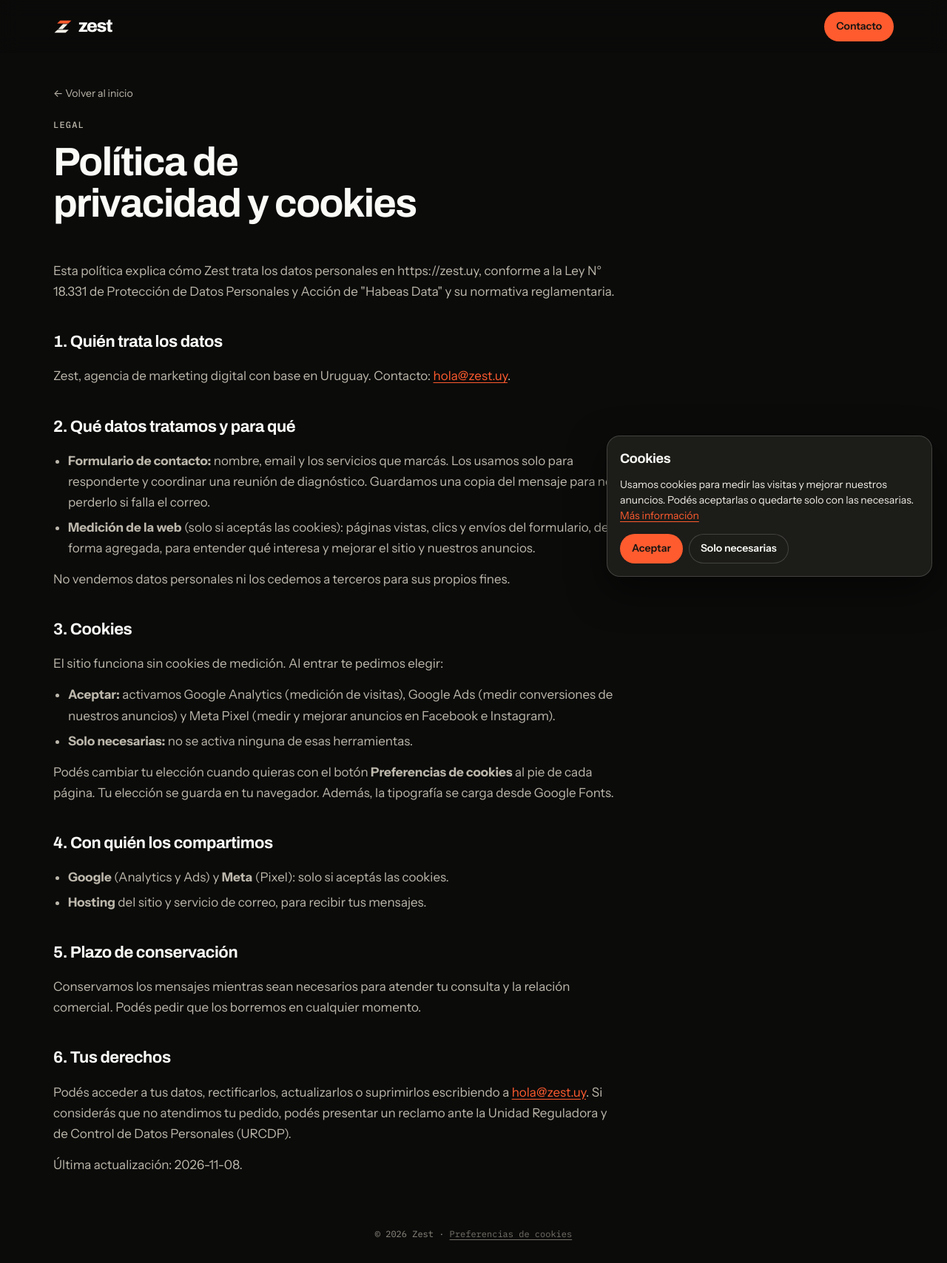
After one commit to julian-raviolo/zest-uy, a PHP site: page /privacidad.php in a window 1280 px wide. The commit adds this page. Shown: the whole page at 74% size. Run offline with PHP 8.4, Linux system fonts and the light colour scheme; some libraries are stand-ins or nearby versions.

Commit message:
Página de privacidad y cookies; el aviso y el pie la enlazan
Co-Authored-By: Claude Sonnet 5.5 <noreply@anthropic.com>
Claude-Session: https://claude.ai/code/session_01AiH1qMyAXtsUhdCMiFVeaz

```diff
--- a/assets/css/styles.css
+++ b/assets/css/styles.css
@@ -565,3 +565,5 @@ html:not(.js) .art .a-draw { stroke-dashoffset: 0; }
 .footer__cookies { font: inherit; font-size: inherit; color: inherit; background: none; border: 0; padding: 0; cursor: pointer; text-decoration: underline; text-underline-offset: 3px; opacity: .8; }
 .footer__cookies:hover { opacity: 1; }
 .footer__cookies:focus-visible { outline: 2px solid var(--orange); outline-offset: 3px; }
+
+.cookies__text a { color: var(--orange); text-decoration: underline; text-underline-offset: 3px; }
--- a/includes/config.php
+++ b/includes/config.php
@@ -16,7 +16,7 @@ return [
         'ga_id'       => 'G-32FKG83YS7',               // Google Analytics 4 (vacío = no se carga)
         'ads_id'      => 'AW-16762086803',             // Google Ads (vacío = no se carga)
         'pixel_id'    => '1078894170591120',           // Meta Pixel (vacío = no se carga)
-        'updated'     => '2026-10-30',                  // fecha de la última actualización del contenido
+        'updated'     => '2026-11-08',                  // fecha de la última actualización del contenido
     ],
 
     // Datos de contacto
--- /dev/null
+++ b/partials/cookies.php
@@ -0,0 +1,8 @@
+<div class="cookies" id="cookies" role="dialog" aria-labelledby="cookies-title" aria-describedby="cookies-text" hidden>
+  <p class="cookies__title" id="cookies-title">Cookies</p>
+  <p class="cookies__text" id="cookies-text">Usamos cookies para medir las visitas y mejorar nuestros anuncios. Podés aceptarlas o quedarte solo con las necesarias. <a href="privacidad.php">Más información</a></p>
+  <div class="cookies__btns">
+    <button type="button" class="btn btn--sm" data-cookies="granted">Aceptar</button>
+    <button type="button" class="btn btn--sm btn--ghost" data-cookies="denied">Solo necesarias</button>
+  </div>
+</div>
--- /dev/null
+++ b/partials/tags.php
@@ -0,0 +1,38 @@
+<?php /* Etiquetas de medición (Google y Meta). Esperan $site. Respetan el consentimiento de cookies. */ ?>
+<?php $gtagIds = array_values(array_filter([$site['ga_id'] ?? '', $site['ads_id'] ?? ''])); ?>
+<?php if ($gtagIds): ?>
+<!-- Google tag (gtag.js): Analytics + Ads -->
+<script async src="https://www.googletagmanager.com/gtag/js?id=<?= e($gtagIds[0]) ?>"></script>
+<script>
+  window.dataLayer = window.dataLayer || [];
+  function gtag(){dataLayer.push(arguments);}
+  // Consentimiento: todo negado hasta que la persona acepta (se recuerda en este navegador).
+  gtag('consent', 'default', { analytics_storage: 'denied', ad_storage: 'denied', ad_user_data: 'denied', ad_personalization: 'denied', wait_for_update: 500 });
+  try { if (localStorage.getItem('zest_cookies') === 'granted') gtag('consent', 'update', { analytics_storage: 'granted', ad_storage: 'granted', ad_user_data: 'granted', ad_personalization: 'granted' }); } catch (e) {}
+  gtag('js', new Date());
+<?php foreach ($gtagIds as $gid): ?>
+  gtag('config', '<?= e($gid) ?>');
+<?php endforeach; ?>
+</script>
+<?php endif; ?>
+<?php if (!empty($site['pixel_id'])): ?>
+<!-- Meta Pixel Code -->
+<script>
+!function(f,b,e,v,n,t,s)
+{if(f.fbq)return;n=f.fbq=function(){n.callMethod?
+n.callMethod.apply(n,arguments):n.queue.push(arguments)};
+if(!f._fbq)f._fbq=n;n.push=n;n.loaded=!0;n.version='2.0';
+n.queue=[];t=b.createElement(e);t.async=!0;
+t.src=v;s=b.getElementsByTagName(e)[0];
+s.parentNode.insertBefore(t,s)}(window, document,'script',
+'https://connect.facebook.net/en_US/fbevents.js');
+var ck; try { ck = localStorage.getItem('zest_cookies'); } catch (e) {}
+fbq('consent', ck === 'granted' ? 'grant' : 'revoke');
+fbq('init', '<?= e($site['pixel_id']) ?>');
+fbq('track', 'PageView');
+</script>
+<noscript><img height="1" width="1" style="display:none" alt=""
+src="https://www.facebook.com/tr?id=<?= e($site['pixel_id']) ?>&amp;ev=PageView&amp;noscript=1"
+/></noscript>
+<!-- End Meta Pixel Code -->
+<?php endif; ?>
--- /dev/null
+++ b/privacidad.php
@@ -0,0 +1,97 @@
+<?php
+declare(strict_types=1);
+
+require __DIR__ . '/includes/functions.php';
+require __DIR__ . '/includes/icons.php';
+$config  = require __DIR__ . '/includes/config.php';
+$site    = $config['site'];
+$contact = $config['contact'];
+$email   = $contact['email_user'] . '@' . $contact['email_domain'];
+$base    = rtrim($site['url'], '/');
+?>
+<!doctype html>
+<html lang="<?= e($site['lang']) ?>">
+<head>
+<meta charset="utf-8">
+<meta name="viewport" content="width=device-width, initial-scale=1, viewport-fit=cover">
+<title>Política de privacidad y cookies | Zest</title>
+<meta name="description" content="Qué datos trata Zest, para qué, qué cookies usa la web y cómo ejercer tus derechos.">
+<link rel="canonical" href="<?= e($base) ?>/privacidad.php">
+<link rel="icon" href="assets/img/favicon.svg" type="image/svg+xml">
+<link rel="preconnect" href="https://fonts.googleapis.com">
+<link rel="preconnect" href="https://fonts.gstatic.com" crossorigin>
+<link href="https://fonts.googleapis.com/css2?family=Archivo:wdth,wght@100..125,500..900&family=IBM+Plex+Mono:wght@400;500&family=Instrument+Sans:wght@400..700&display=swap" rel="stylesheet">
+<link rel="stylesheet" href="<?= e(asset('css/styles.css')) ?>">
+<?php require __DIR__ . '/partials/tags.php'; ?>
+<style>
+  .legal { padding: 40px 0 72px; }
+  .legal__body { max-width: 68ch; display: grid; gap: 14px; color: var(--beige-dim); line-height: 1.65; }
+  .legal__body h2 { margin: 22px 0 0; font-family: var(--f-display); font-stretch: 108%; font-weight: 700; font-size: 22px; letter-spacing: -.02em; color: var(--white); }
+  .legal__body p, .legal__body ul { margin: 0; }
+  .legal__body ul { padding-left: 20px; display: grid; gap: 6px; list-style: disc; }
+  .legal__body a { color: var(--orange); text-decoration: underline; text-underline-offset: 3px; }
+  .legal__back { display: inline-block; margin-bottom: 22px; font-size: 14px; color: var(--beige-dim); }
+</style>
+</head>
+<body>
+<header class="header" data-header>
+  <div class="wrap header__inner">
+    <a class="brand" href="./" aria-label="Zest, inicio">
+      <?= zest_mark('#FF5B2E', '#F2EFE6', 'brand__mark', '') ?>
+      <span class="brand__word">zest</span>
+    </a>
+    <a class="btn btn--sm" href="./#contacto">Contacto</a>
+  </div>
+</header>
+<main class="legal">
+  <div class="wrap">
+    <a class="legal__back" href="./">← Volver al inicio</a>
+    <div class="head">
+      <p class="label">Legal</p>
+      <h1 class="h2">Política de privacidad y cookies</h1>
+    </div>
+    <div class="legal__body">
+      <p>Esta política explica cómo Zest trata los datos personales en <?= e($site['url']) ?>, conforme a la Ley N° 18.331 de Protección de Datos Personales y Acción de &quot;Habeas Data&quot; y su normativa reglamentaria.</p>
+
+      <h2>1. Quién trata los datos</h2>
+      <p>Zest, agencia de marketing digital con base en <?= e($contact['city']) ?>. Contacto: <a href="mailto:<?= e($email) ?>"><?= e($email) ?></a>.</p>
+
+      <h2>2. Qué datos tratamos y para qué</h2>
+      <ul>
+        <li><strong>Formulario de contacto:</strong> nombre, email y los servicios que marcás. Los usamos solo para responderte y coordinar una reunión de diagnóstico. Guardamos una copia del mensaje para no perderlo si falla el correo.</li>
+        <li><strong>Medición de la web</strong> (solo si aceptás las cookies): páginas vistas, clics y envíos del formulario, de forma agregada, para entender qué interesa y mejorar el sitio y nuestros anuncios.</li>
+      </ul>
+      <p>No vendemos datos personales ni los cedemos a terceros para sus propios fines.</p>
+
+      <h2>3. Cookies</h2>
+      <p>El sitio funciona sin cookies de medición. Al entrar te pedimos elegir:</p>
+      <ul>
+        <li><strong>Aceptar:</strong> activamos Google Analytics (medición de visitas), Google Ads (medir conversiones de nuestros anuncios) y Meta Pixel (medir y mejorar anuncios en Facebook e Instagram).</li>
+        <li><strong>Solo necesarias:</strong> no se activa ninguna de esas herramientas.</li>
+      </ul>
+      <p>Podés cambiar tu elección cuando quieras con el botón <strong>Preferencias de cookies</strong> al pie de cada página. Tu elección se guarda en tu navegador. Además, la tipografía se carga desde Google Fonts.</p>
+
+      <h2>4. Con quién los compartimos</h2>
+      <ul>
+        <li><strong>Google</strong> (Analytics y Ads) y <strong>Meta</strong> (Pixel): solo si aceptás las cookies.</li>
+        <li><strong>Hosting</strong> del sitio y servicio de correo, para recibir tus mensajes.</li>
+      </ul>
+
+      <h2>5. Plazo de conservación</h2>
+      <p>Conservamos los mensajes mientras sean necesarios para atender tu consulta y la relación comercial. Podés pedir que los borremos en cualquier momento.</p>
+
+      <h2>6. Tus derechos</h2>
+      <p>Podés acceder a tus datos, rectificarlos, actualizarlos o suprimirlos escribiendo a <a href="mailto:<?= e($email) ?>"><?= e($email) ?></a>. Si considerás que no atendimos tu pedido, podés presentar un reclamo ante la Unidad Reguladora y de Control de Datos Personales (URCDP).</p>
+
+      <p>Última actualización: <?= e($site['updated']) ?>.</p>
+    </div>
+  </div>
+</main>
+<?php require __DIR__ . '/partials/cookies.php'; ?>
+<script src="<?= e(asset('js/cookies.js')) ?>" defer></script>
+<script src="<?= e(asset('js/eventos.js')) ?>" defer></script>
+<div style="padding:0 var(--gut) 32px;text-align:center;font:12px var(--f-mono);color:#8F8B80">
+  © <?= e(date('Y')) ?> Zest · <button type="button" class="footer__cookies" data-cookies-open>Preferencias de cookies</button>
+</div>
+</body>
+</html>
--- a/sitemap.xml
+++ b/sitemap.xml
@@ -4,4 +4,8 @@
     <loc>https://zest.uy/</loc>
     <lastmod>2026-10-30</lastmod>
   </url>
+  <url>
+    <loc>https://zest.uy/privacidad.php</loc>
+    <lastmod>2026-11-08</lastmod>
+  </url>
 </urlset>
```
Also changed, not shown: partials/footer.php (+2 -9 lines), partials/head.php (+1 -37 lines).
